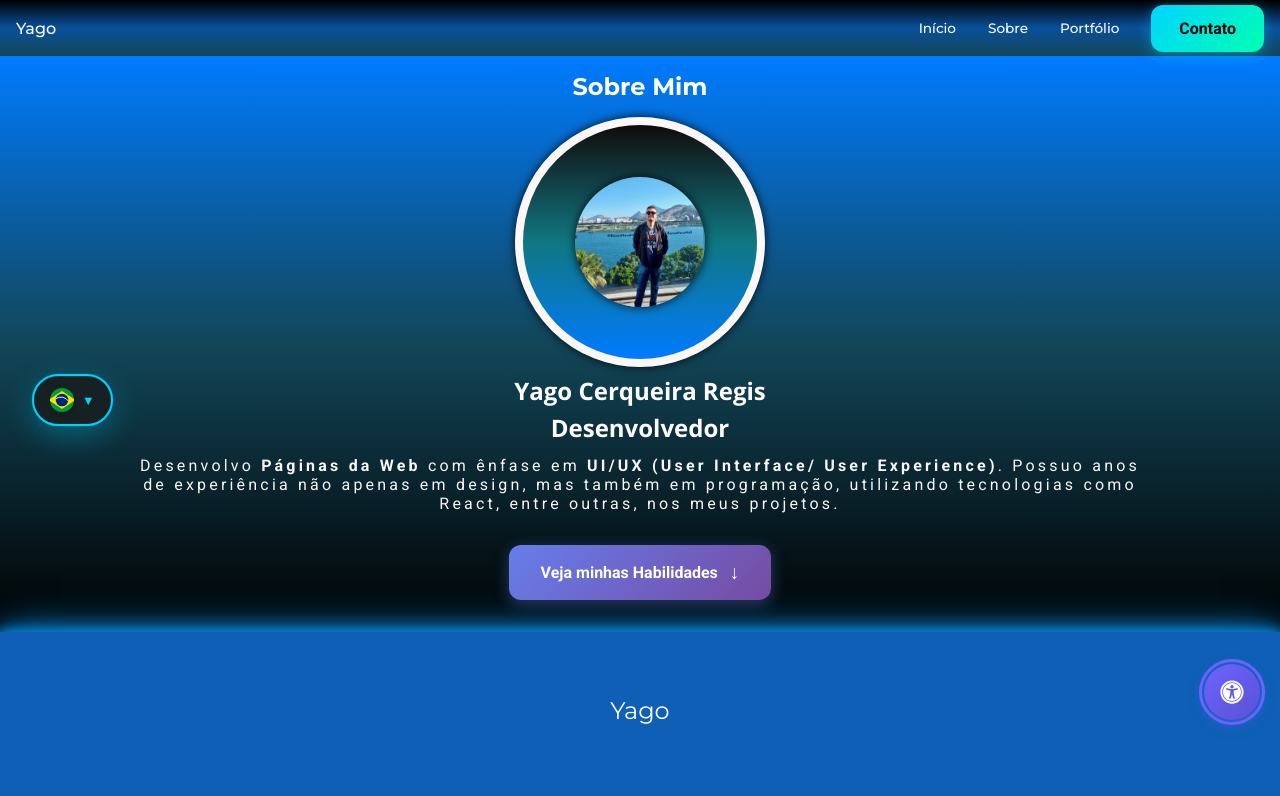
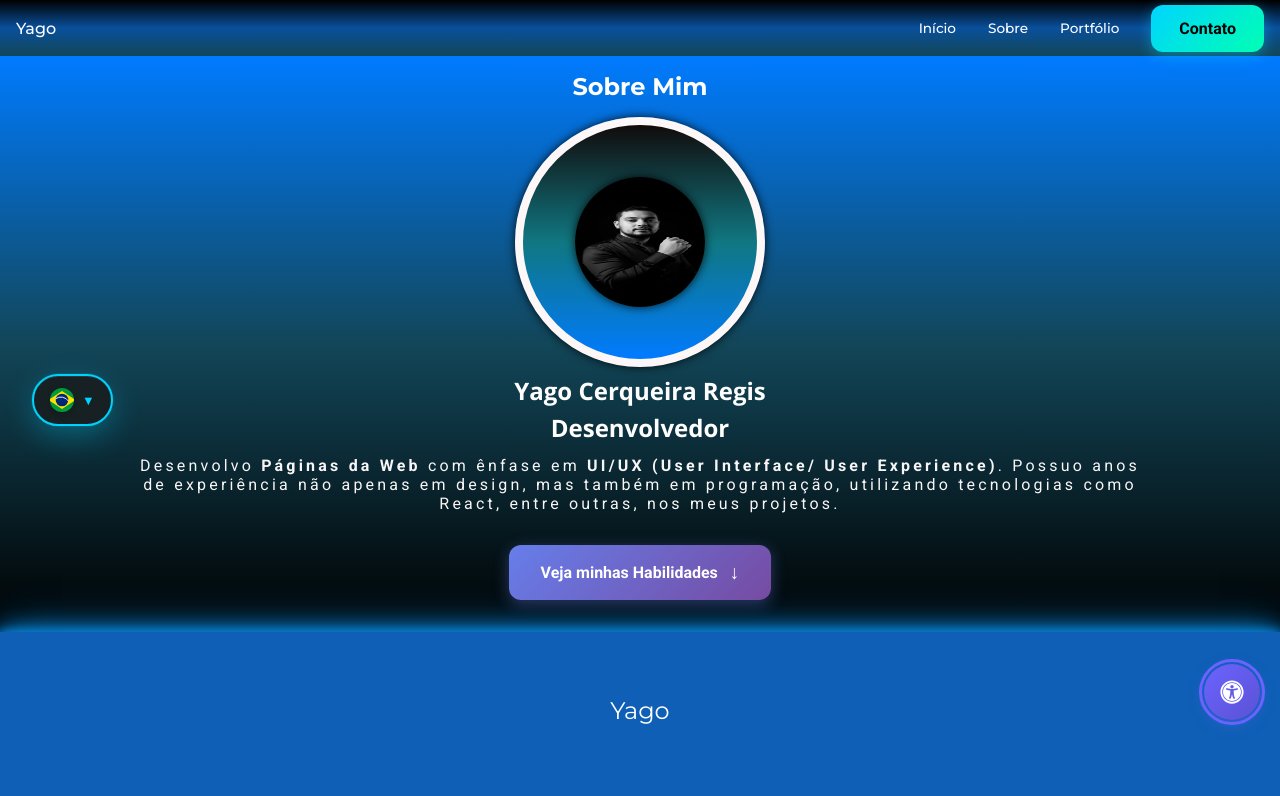
Before and after one commit to yagovysk/MeuPortfolio, a React (Vite) app: page /About in a window 1280 px wide. Shown: the top 796 px of the page. Built offline with nearby package versions, Linux system fonts and the light colour scheme.

Commit message:
atualizando foto no portfolio

```diff
--- a/index.html
+++ b/index.html
@@ -1,4 +1,4 @@
-<!DOCTYPE html>
+<!doctype html>
 <html lang="pt-Br">
   <head>
     <meta charset="UTF-8" />
@@ -16,21 +16,21 @@
     <!-- Open Graph & Social Preview (bust cache with version) -->
     <meta
       property="og:image"
-      content="https://yagocerqueiraregis.netlify.app/minha-foto.png?v=2"
+      content="https://yagocerqueiraregis.netlify.app/foto-melhor.jpeg?v=1"
     />
     <meta
       property="og:image:secure_url"
-      content="https://yagocerqueiraregis.netlify.app/minha-foto.png?v=2"
+      content="https://yagocerqueiraregis.netlify.app/foto-melhor.jpeg?v=1"
     />
-    <meta property="og:image:type" content="image/png" />
+    <meta property="og:image:type" content="image/jpeg" />
     <meta property="og:image:alt" content="Foto de Yago Cerqueira Regis" />
     <meta property="og:url" content="https://yagocerqueiraregis.netlify.app/" />
     <meta
       name="twitter:image"
-      content="https://yagocerqueiraregis.netlify.app/minha-foto.png?v=2"
+      content="https://yagocerqueiraregis.netlify.app/foto-melhor.jpeg?v=1"
     />
     <link rel="canonical" href="https://yagocerqueiraregis.netlify.app/" />
-    <link rel="preload" as="image" href="/minha-foto.png?v=2" />
+    <link rel="preload" as="image" href="/foto-melhor.jpeg?v=1" />
     <meta property="og:type" content="website" />
     <meta name="twitter:card" content="summary_large_image" />
     <meta name="twitter:title" content="Portfolio Yago" />
--- a/src/Components/Home/Home.jsx
+++ b/src/Components/Home/Home.jsx
@@ -3,7 +3,6 @@ import { FaGithub, FaLinkedin, FaArrowUp, FaWhatsapp } from "react-icons/fa";
 import { IoMdGlobe } from "react-icons/io";
 // Import do PDF para obter URL gerada pelo bundler (fallback desktop)
 import pdfFile from "../../assets/Curriculo.pdf";
-import foto from "../../assets/minha-foto.png";
 import { Services } from "../Services/Services";
 import Dashboard from "../Dashboard/Dashboard";
 import Work from "../Work-section/Work";
@@ -17,6 +16,8 @@ import { useTranslation } from "../../hooks/useTranslation";
 import { useMediaQuery } from "../../hooks/useMediaQuery";
 import { useReducedMotion } from "framer-motion";
 
+const profilePhoto = "/foto-melhor.jpeg";
+
 export function Home() {
   const [showButton, setShowButton] = useState(false);
   const { t } = useTranslation();
@@ -24,7 +25,7 @@ export function Home() {
   const isMobileViewport = useMediaQuery("(max-width: 768px)");
   const shouldShowVideo = useMemo(
     () => !prefersReducedMotion && !isMobileViewport,
-    [prefersReducedMotion, isMobileViewport]
+    [prefersReducedMotion, isMobileViewport],
   );
 
   const handleScroll = () => {
@@ -66,7 +67,7 @@ export function Home() {
     const phoneNumber = "5561981774548"; // Número com DDI (55) + DDD (61) + número
     const message = "Olá! Gostaria de conversar sobre um projeto.";
     const url = `https://wa.me/${phoneNumber}?text=${encodeURIComponent(
-      message
+      message,
     )}`;
     window.open(url, "_blank");
   };
@@ -109,7 +110,7 @@ export function Home() {
             <div className="perfil-content">
               <img
                 className="perfil-img"
-                src={foto}
+                src={profilePhoto}
                 alt="Foto de perfil de Yago Cerqueira Regis"
                 loading="lazy"
                 decoding="async"
--- a/src/Pages/About/About.jsx
+++ b/src/Pages/About/About.jsx
@@ -1,5 +1,4 @@
 import "./About.css";
-import foto from "../../assets/minha-foto.png";
 import { Menu } from "../../Components/Menu/Menu";
 import { useState } from "react";
 import { Footer } from "../../Components/Footer/Footer";
@@ -8,6 +7,8 @@ import { AnimatedSection } from "../../Components/AnimatedSection/AnimatedSectio
 import { SkillsChart } from "../../Components/SkillsChart/SkillsChart";
 import { useTranslation } from "../../hooks/useTranslation";
 import { motion } from "framer-motion";
+
+const profilePhoto = "/foto-melhor.jpeg";
 
 export function About() {
   const { t } = useTranslation();
@@ -44,7 +45,11 @@ export function About() {
         >
           <AnimatedSection className="about-perfil" variant="fadeLeft">
             <div className="perfil-content">
-              <img src={foto} alt="imagem de perfil" className="perfil-img" />
+              <img
+                src={profilePhoto}
+                alt="imagem de perfil"
+                className="perfil-img"
+              />
             </div>
           </AnimatedSection>
           <AnimatedSection className="about-content" variant="fadeRight">
@@ -61,19 +66,16 @@ export function About() {
                 <p className="about-description">
                   {t("about.bio.prefix", "Desenvolvo ")}
                   <b>{t("about.bio.web", "Páginas da Web")}</b>
-                  {t(
-                    "about.bio.middle",
-                    " com ênfase em "
-                  )}
+                  {t("about.bio.middle", " com ênfase em ")}
                   <b>
                     {t(
                       "about.bio.uiux",
-                      "UI/UX (User Interface/ User Experience)"
+                      "UI/UX (User Interface/ User Experience)",
                     )}
                   </b>
                   {t(
                     "about.bio.suffix",
-                    ". Possuo anos de experiência não apenas em design, mas também em programação, utilizando tecnologias como React, entre outras, nos meus projetos."
+                    ". Possuo anos de experiência não apenas em design, mas também em programação, utilizando tecnologias como React, entre outras, nos meus projetos.",
                   )}
                 </p>
               </AnimatedSection>
```
Also changed, not shown: public/foto-melhor.jpeg (added), public/minha-foto.png (deleted), 19 other files (tests, documents, lock files or other folders).
